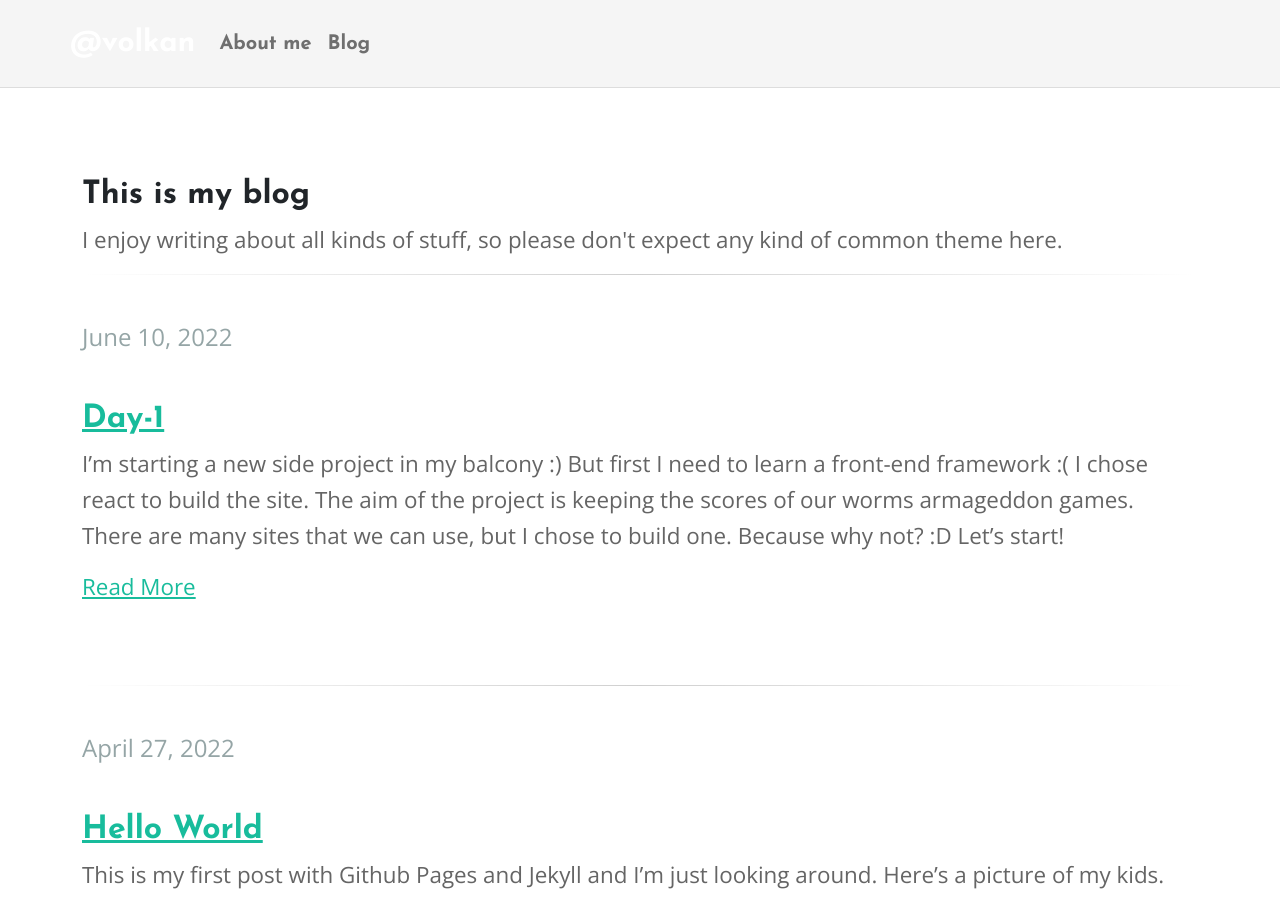
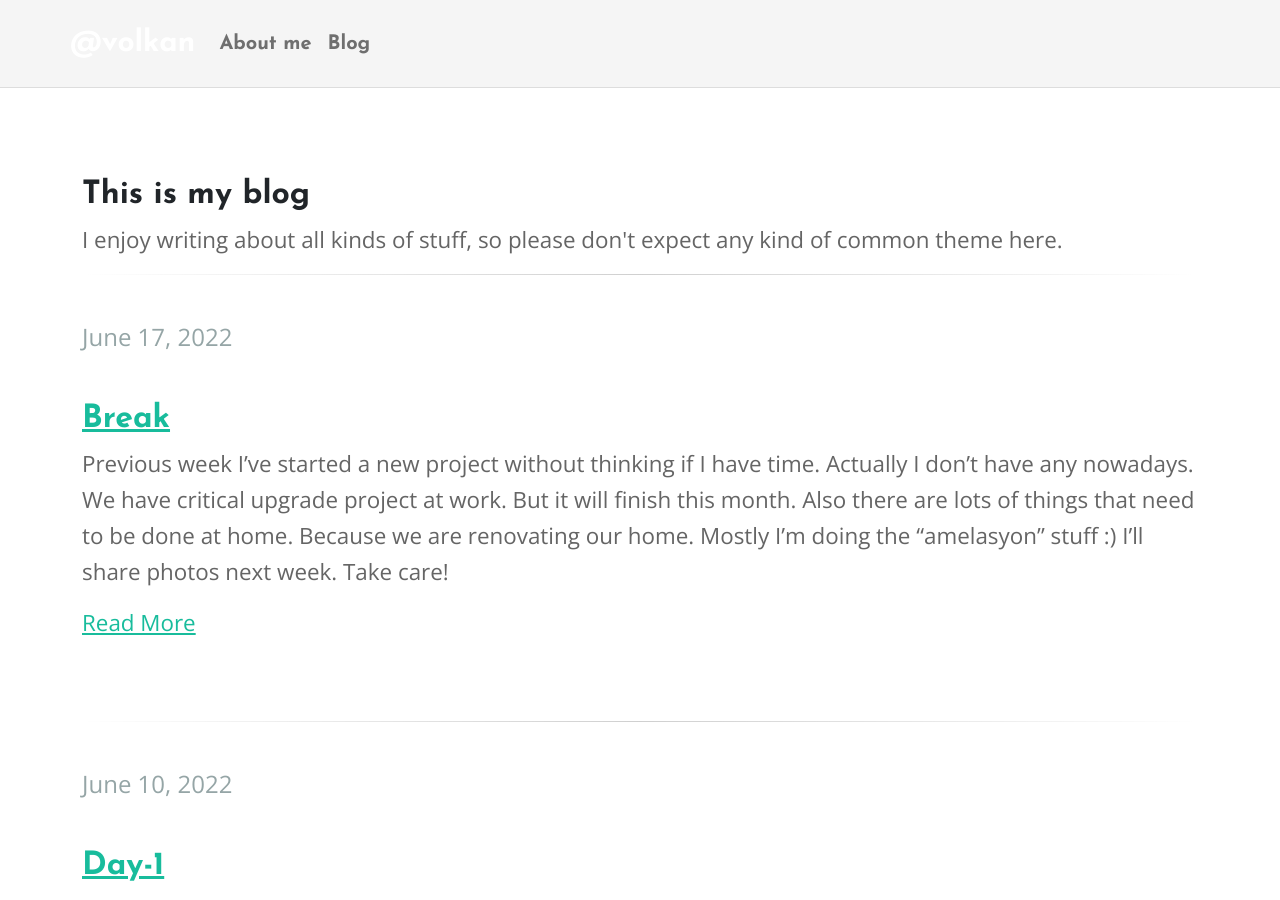
Before and after one commit to volkanalb/volkan.app, a Jekyll site: the page built from blog/index.html, in a window 1280 px wide and 900 px high. Built offline with Jekyll 4.4.1, drawn with Linux system fonts in a browser that asks for light colours; nearby versions of some CDN libraries; library files that are not in the unit come from our copies.

Commit message:
here we go

```diff
--- /dev/null
+++ b/_posts/2022-06-17-Break.md
@@ -0,0 +1,5 @@
+---
+layout: post
+title: Break
+---
+Previous week I've started a new project without thinking if I have time. Actually I don't have any nowadays. We have critical upgrade project at work. But it will finish this month. Also there are lots of things that need to be done at home. Because we are renovating our home. Mostly I'm doing the "amelasyon" stuff :) I'll share photos next week. Take care!
```
Also changed, not shown: _posts/2022-06-10-Day-1.md (line endings or trailing spaces).
